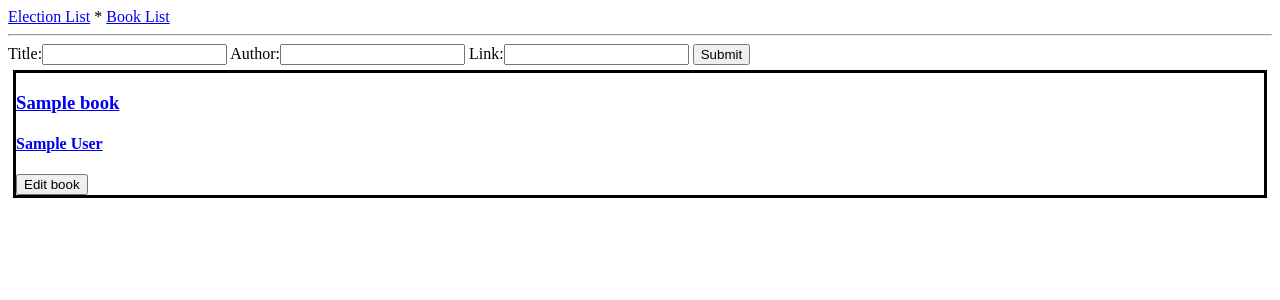
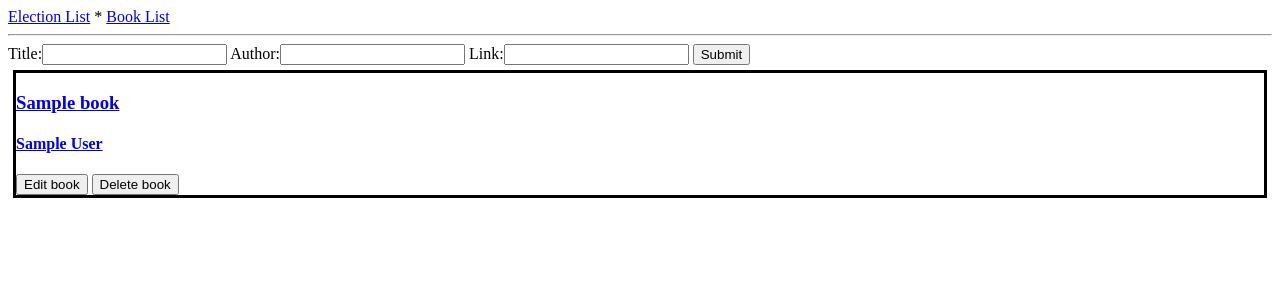
Before and after one commit to CodeHeeler/book-club-voting, a Django app: page /books in a window 1280 px wide. Shown: the top 300 px of the page. Run offline with Django 3.2, Linux system fonts and the light colour scheme; tables that the repository leaves empty hold one stand-in row (values such as "Sample post"); some libraries are stand-ins or nearby versions.

Commit message:
Added ability to delete book from list

```diff
--- a/book_club_voting/urls.py
+++ b/book_club_voting/urls.py
@@ -30,5 +30,6 @@ urlpatterns = [
     url(r'^books', book_views.book_list, name='book_list'),
     url(r'^book$', book_views.new_book, name='new_book'),
     url(r'^book/(?P<book_id>[0-9]+)/edit', book_views.book_edit_view, name='book_edit'),
+    url(r'^book/(?P<book_id>[0-9]+)/delete', book_views.book_delete_view, name='book_delete'),
     url(r'^admin/', admin.site.urls),
 ]
--- a/books/templates/books/book_list.html
+++ b/books/templates/books/book_list.html
@@ -15,6 +15,7 @@
     <h4>{{ book.author }}</h4>
     {% if book.link %}</a>{% endif %}
     <a href="{% url 'book_edit' book.id %}"><button>Edit book</button></a>
+    <a href="{% url 'book_delete' book.id %}"><button>Delete book</button></a>
     </div>
 {% endfor %}
 
--- a/books/views.py
+++ b/books/views.py
@@ -19,6 +19,16 @@ def book_edit_view (request, book_id):
         })
 
 
+def book_delete_view (request, book_id):
+    if request.method == 'POST':
+        book = get_object_or_404(Book, id=book_id)
+        book.delete()
+        return redirect('book_list')
+    else:
+        book = get_object_or_404(Book, id=book_id)
+        return render(request, "books/book_delete.html", {"book":book})
+
+
 def book_list(request):
     return render(request, 'books/book_list.html', {
         'books': Book.objects.all(),
```
Also changed, not shown: books/templates/books/book_delete.html (added, +12 -0 lines).
